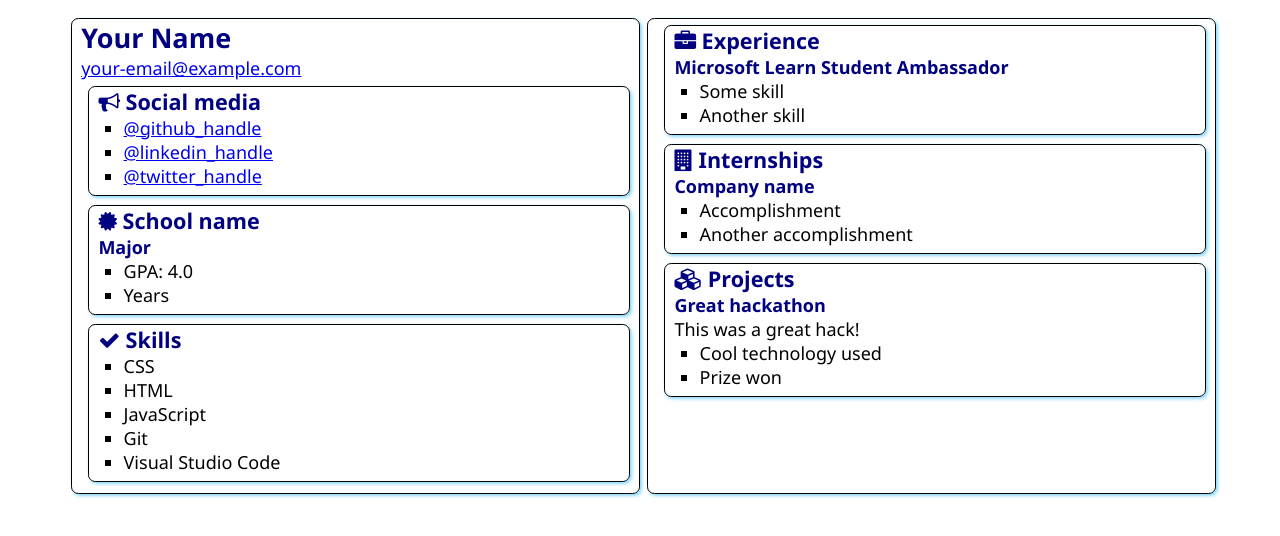
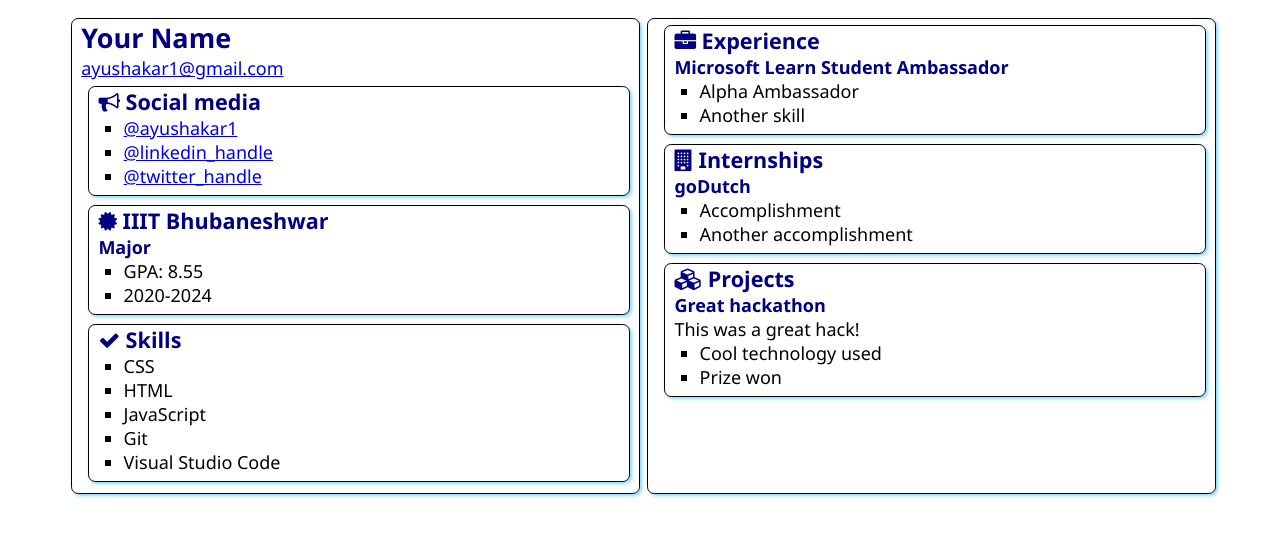
Before and after one commit to ayushakar1/Ambassador-SWA-Pilot, a plain HTML site: page src/index.html in a window 1280 px wide. Drawn offline with Linux system fonts and the light colour scheme.

Commit message:
Update index.html

```diff
--- a/src/index.html
+++ b/src/index.html
@@ -13,7 +13,7 @@
     <main>
         <article class="box">
             <h1>Your Name</h1>
-            <div><a href="mailto:your.email@example.com">your-email@example.com</a></div>
+            <div><a href="mailto:your.email@example.com">ayushakar1@gmail.com</a></div>
 
             <section class="box">
                 <h2>
@@ -21,7 +21,7 @@
                     Social media
                 </h2>
                 <ul>
-                    <li><a href="https://github.com/<handle>">@github_handle</a></li>
+                    <li><a href="https://github.com/<handle>">@ayushakar1</a></li>
                     <li><a href="https://linkedin.com/in/<handle>">@linkedin_handle</a></li>
                     <li><a href="https://twitter.com/<handle>">@twitter_handle</a></li>
                 </ul>
@@ -31,12 +31,12 @@
                 <div class="education">
                     <h2>
                         <i class="fa fa-certificate" aria-hidden="true"></i>
-                        School name
+                        IIIT Bhubaneshwar
                     </h2>
                     <h3>Major</h3>
                     <ul>
-                        <li>GPA: 4.0</li>
-                        <li>Years</li>
+                        <li>GPA: 8.55</li>
+                        <li>2020-2024</li>
                     </ul>
                 </div>
             </section>
@@ -63,7 +63,7 @@
                 </h2>
                 <h3>Microsoft Learn Student Ambassador</h3>
                 <ul>
-                    <li>Some skill</li>
+                    <li>Alpha Ambassador</li>
                     <li>Another skill</li>
                 </ul>
             </section>
@@ -73,7 +73,7 @@
                     Internships
                 </h2>
 
-                <h3>Company name</h3>
+                <h3>goDutch</h3>
                 <ul>
                     <li>Accomplishment</li>
                     <li>Another accomplishment</li>
```
